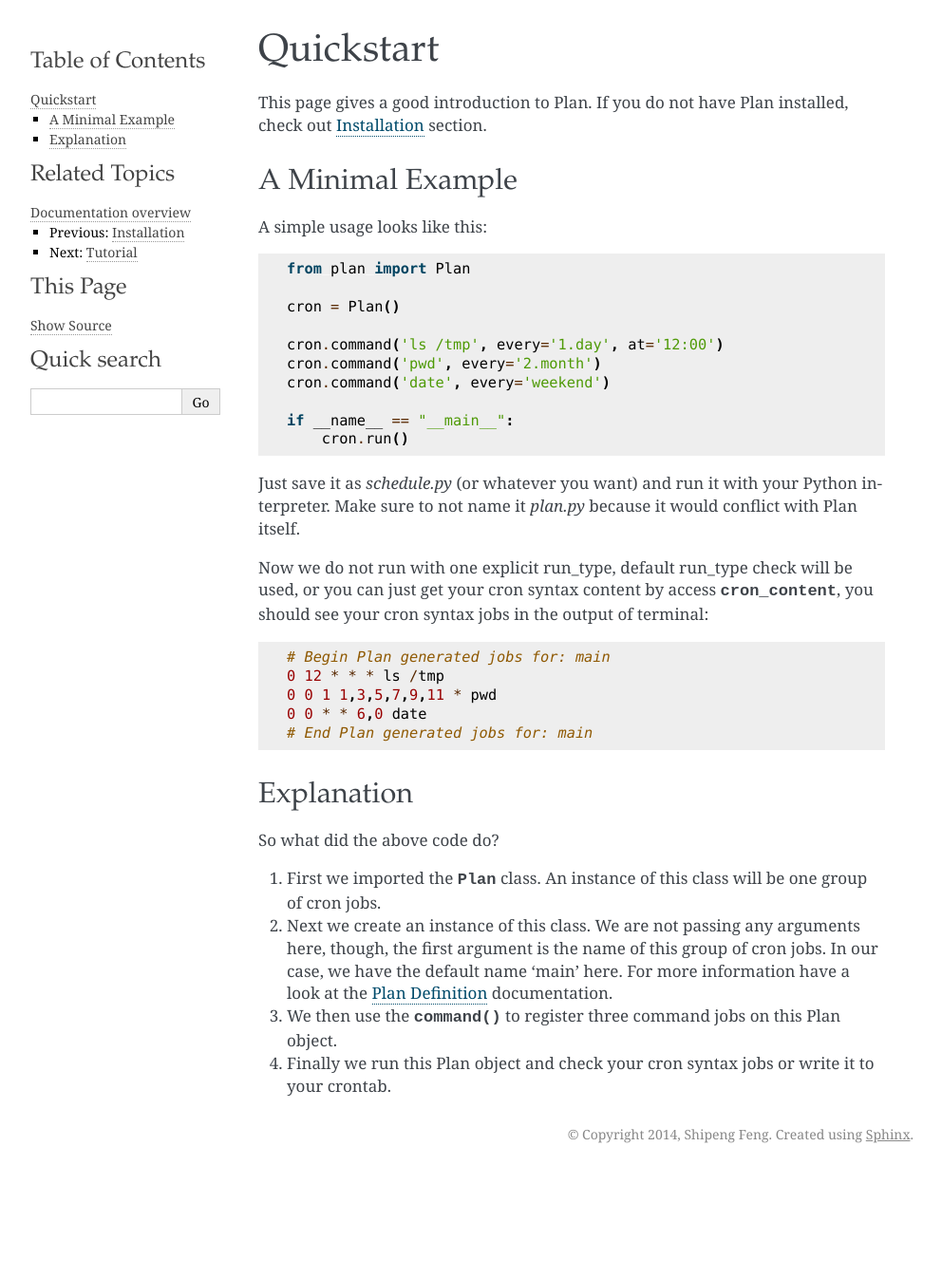
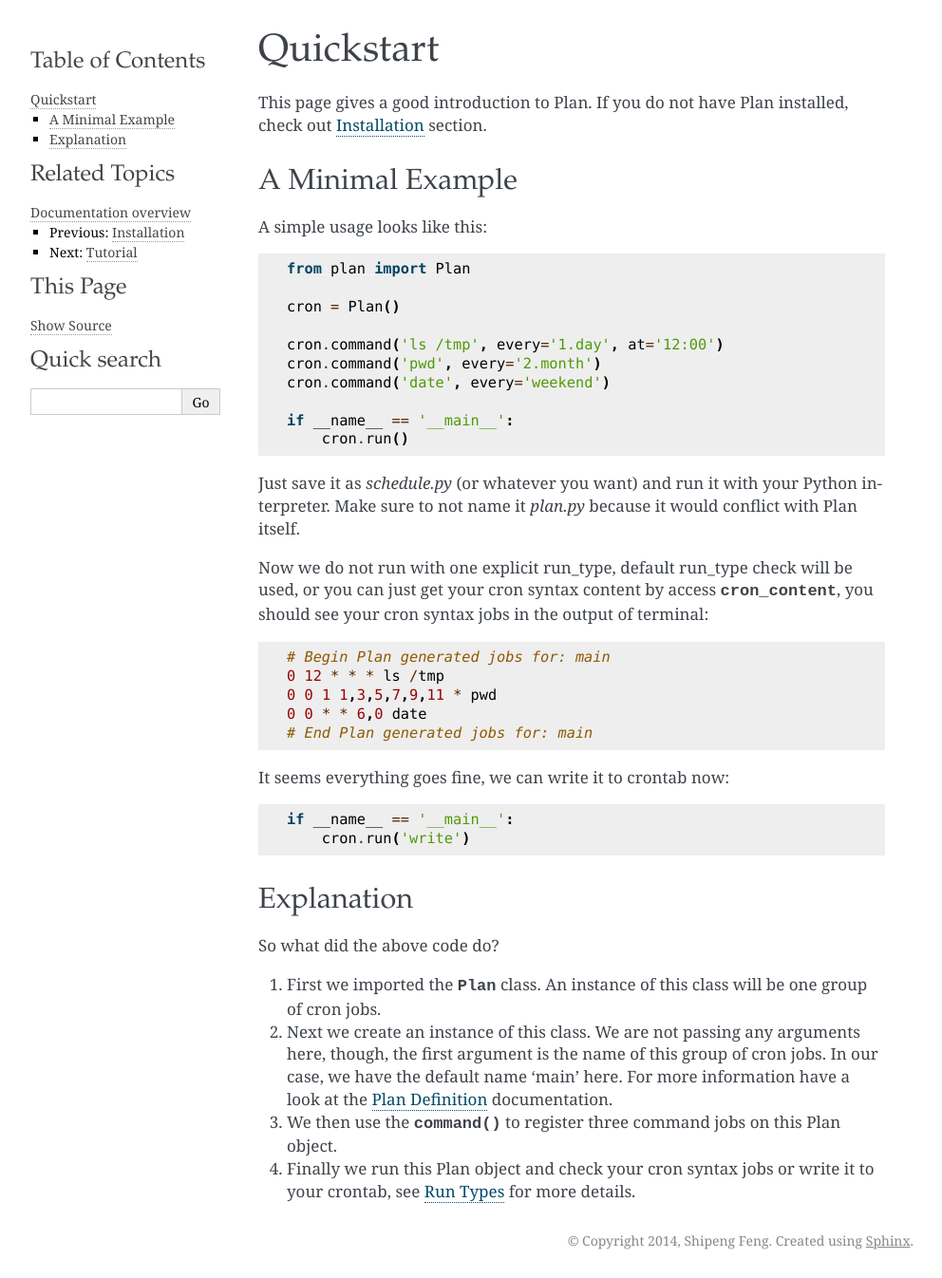
Before and after one commit to fengsp/plan, a Sphinx documentation site: the page built from docs/quickstart.rst, in a window 1280 px wide. Shown: the whole page at 95% size, without its empty margins (148-1140 px from the left). Built offline with Sphinx 7.4.7, drawn with Linux system fonts in a browser that asks for light colours; before the commit the page ends 1234 px from its top, so only the background shows below that.

Commit message:
Added write to quickstart docs

```diff
--- a/docs/quickstart.rst
+++ b/docs/quickstart.rst
@@ -20,7 +20,7 @@ A simple usage looks like this::
     cron.command('pwd', every='2.month')
     cron.command('date', every='weekend')
 
-    if __name__ == "__main__":
+    if __name__ == '__main__':
         cron.run()
 
 Just save it as `schedule.py` (or whatever you want) and run it with your
@@ -38,6 +38,11 @@ output of terminal::
     0 0 * * 6,0 date
     # End Plan generated jobs for: main
 
+It seems everything goes fine, we can write it to crontab now::
+
+    if __name__ == '__main__':
+        cron.run('write')
+
 
 Explanation
 -----------
@@ -53,4 +58,4 @@ So what did the above code do?
 3. We then use the :meth:`~plan.Plan.command` to register three command jobs on
    this Plan object.
 4. Finally we run this Plan object and check your cron syntax jobs or write
-   it to your crontab.
+   it to your crontab, see :ref:`run_types` for more details.
```
